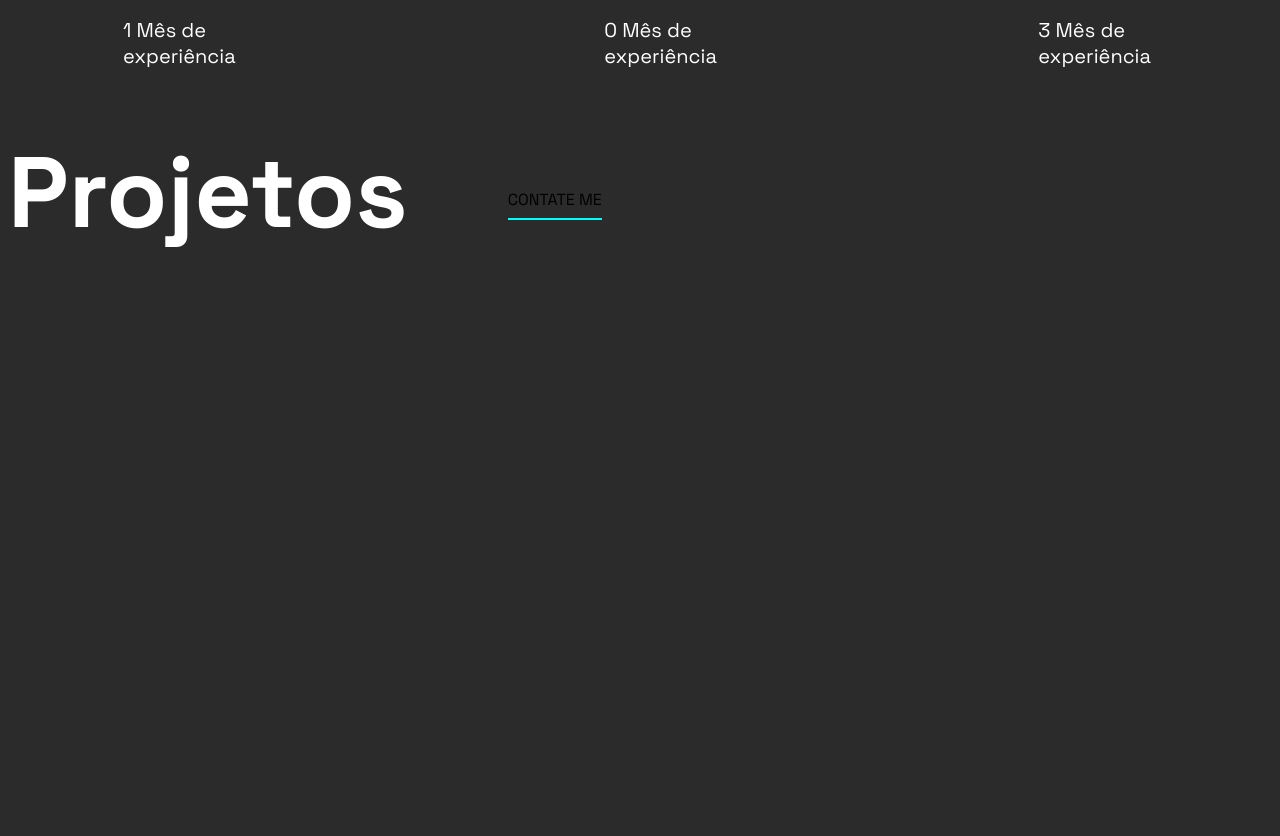
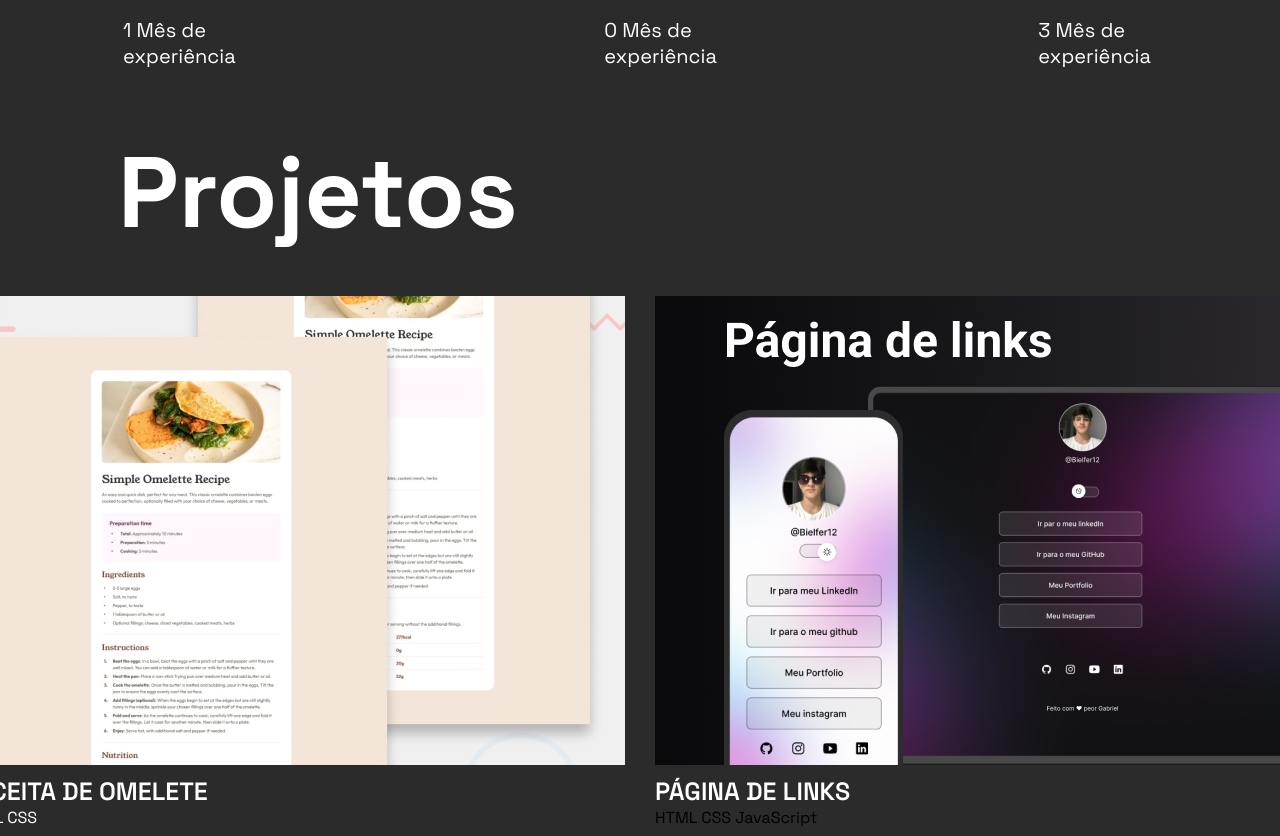
Before and after one commit to Bielfer12/meu_portfolio, a plain HTML site: page index.html in a window 1280 px wide. Shown: the part 1456-2292 px from the top of the page. Before the commit the page ends 1752 px from the top, so only its background shows below. Drawn offline with nearby package versions, Linux system fonts and the light colour scheme.

Commit message:
IMG-PROJECTS

```diff
--- a/index.html
+++ b/index.html
@@ -61,9 +61,21 @@
         <P style="margin:20px 100px 20px 100px">3 Mês de experiência</P>
     </div>
     <div id="projetos">
-        <h4>Projetos</h4>
-        <p style="width: 140px; font-family:var(--all-font); font-weight:400; margin-top: 100px; font-size: 16px;"><span style=" display: inline-block;border-bottom: 2px solid aqua; padding-bottom: 8px;">CONTATE ME<span></p>
+        <h4 style="margin-left: 110px;">Projetos</h4>
     </div>
+    <div id="totalite">
+        <div id="inglediente">
+            <img src="./assets/recipe.png" alt="ingediente de omelete">
+                <p style="margin: 5px 0 0 0; font-family: var(--all-font); font-size: 25px; font-weight: 600; color:white;">RECEITA DE OMELETE</p>
+                <span style="color: white;">HTML CSS</span>
+    </div>
+    <div id="paginadelinks">
+        <img src="./assets/Cover.jpg" alt="" style="margin-left: 30px;">
+        <p style="margin: 5px 0 0 30px; font-family: var(--all-font); font-size: 25px; font-weight: 600; color:white;">PÁGINA DE LINKS</p>
+        <span style="margin-left: 30px; font-family: var(--all-font);">HTML CSS JavaScript</span>
+    </div>
+</div>
+</div>
 
         <script type="module" src="https://unpkg.com/ionicons@7.1.0/dist/ionicons/ionicons.esm.js"></script>
         <script nomodule src="https://unpkg.com/ionicons@7.1.0/dist/ionicons/ionicons.js"></script>
--- a/style.css
+++ b/style.css
@@ -1,7 +1,7 @@
 body{
     font-family: "Space Grotesk", sans-serif;
     background: #2b2b2b;
-    height: 1700px;
+
 
 }
 
@@ -98,19 +98,27 @@ body{
 
 #projetos {
     display: flex;
-     position: absolute;
 
 }
 
 #projetos h4 {
+
     margin: 40px 0;
     align-items: center;
-    left: 100px;
     color: white;
     font-size: 100px;
     font-family: var(--all-font);
 }
 
-#projetos p {
-    margin: 0 100px;
+#totalite {
+    display: flex;
+    justify-content: center;
 }
+
+#paginadelinks{
+
+}
+
+#ingrediente {
+
+}
```
Also changed, not shown: assets/Cover.jpg (added), assets/desktop-preview.jpg (deleted), assets/preview.jpg (deleted), assets/recipe.png (added).
